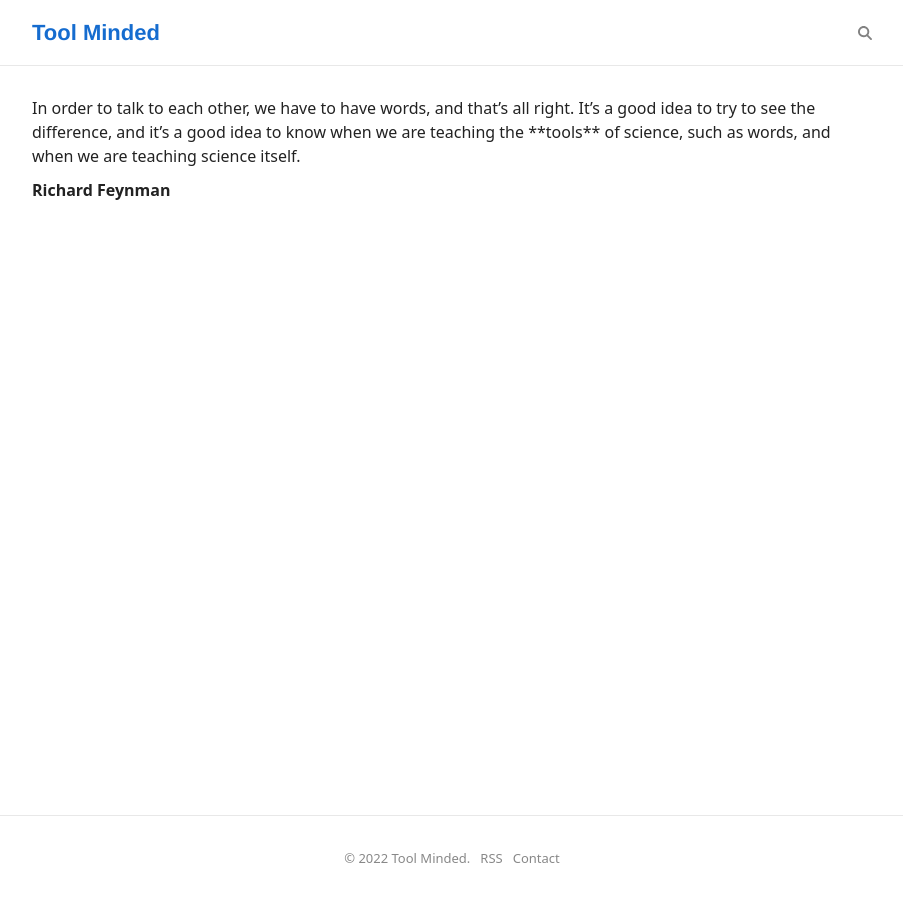
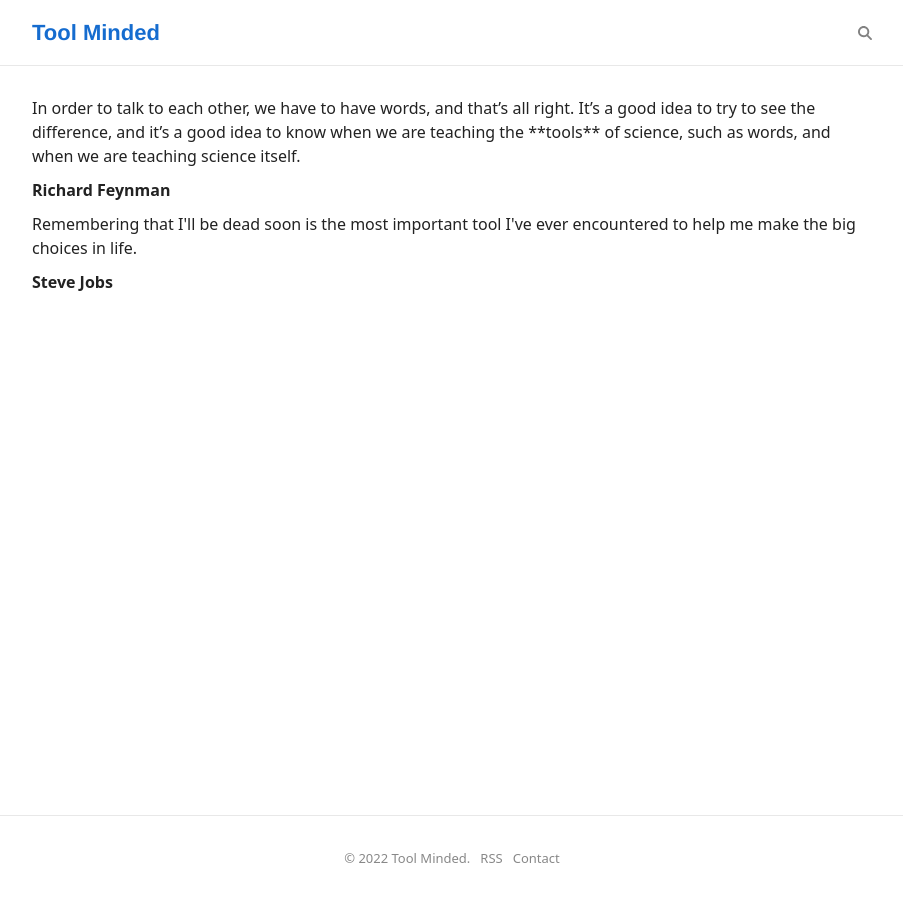
Before and after one commit to rijieli/toolminded, a Jekyll site: the page built from _subpages/motto.html, in a window 1280 px wide. Shown: the whole page, without its empty margins (188-1091 px from the left). Built offline with Jekyll 4.4.1, drawn with Linux system fonts in a browser that asks for light colours.

Commit message:
Add Steve's well-known saying.

```diff
--- a/_data/motto.yml
+++ b/_data/motto.yml
@@ -1,3 +1,7 @@
 - author: Richard Feynman
   text: >
     In order to talk to each other, we have to have words, and that’s all right. It’s a good idea to try to see the difference, and it’s a good idea to know when we are teaching the **tools** of science, such as words, and when we are teaching science itself.
+
+- author: Steve Jobs
+  text: >
+    Remembering that I'll be dead soon is the most important tool I've ever encountered to help me make the big choices in life.
```
